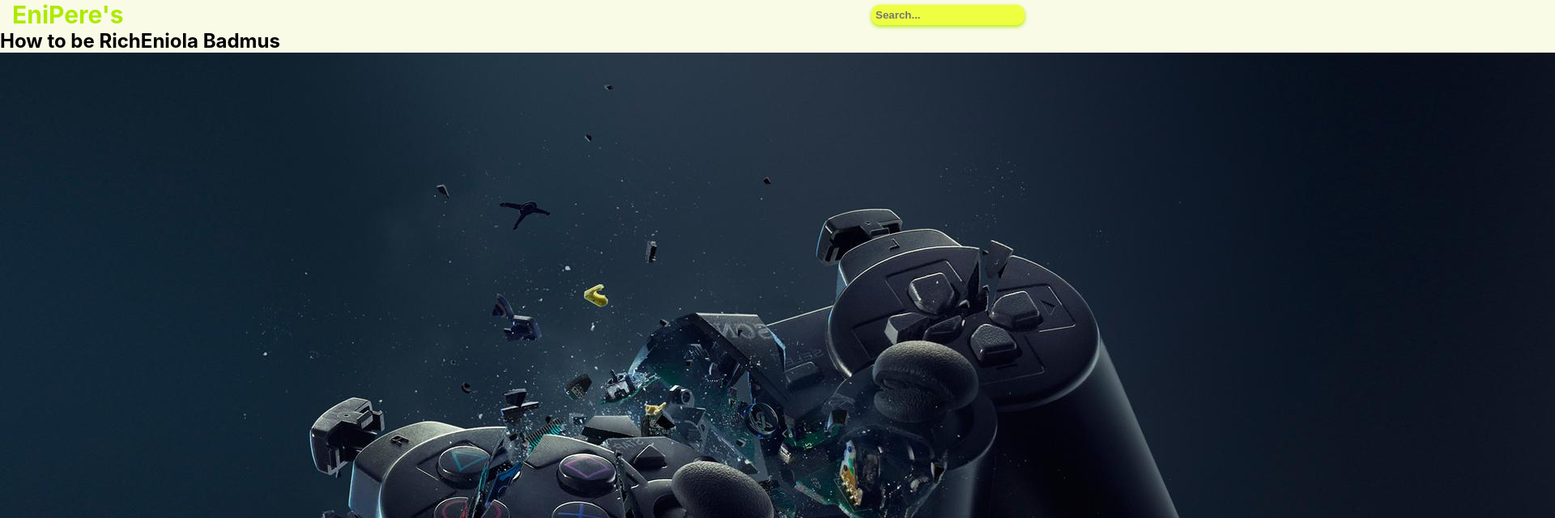
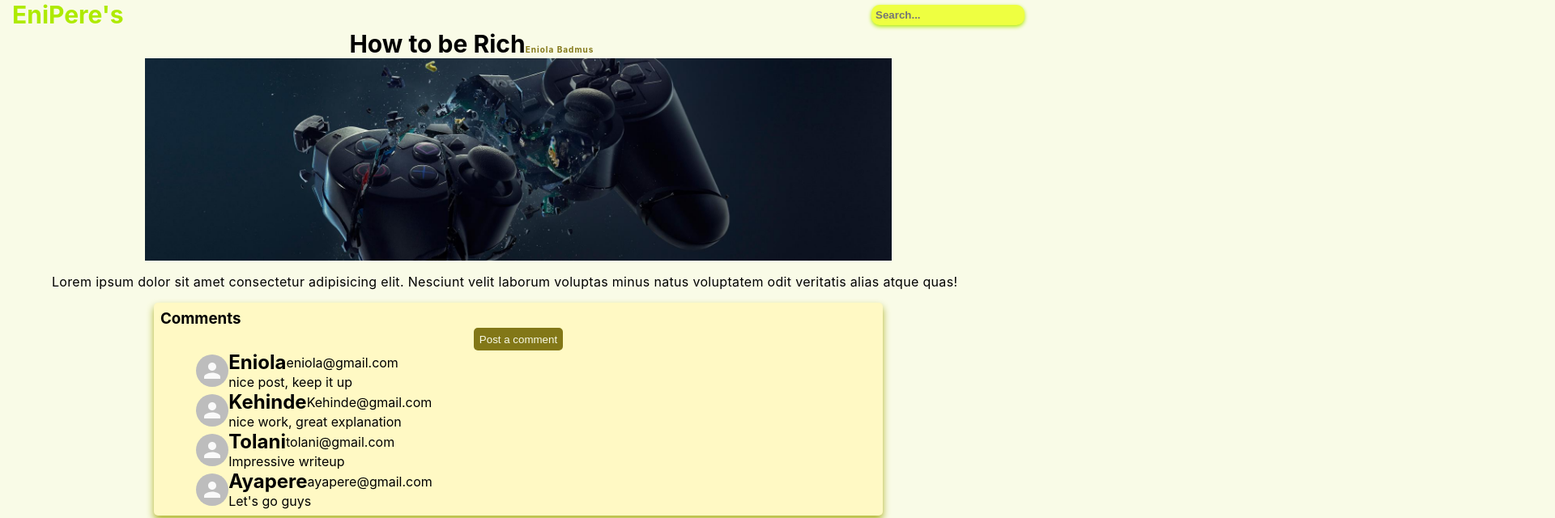
Before and after one commit to kehindeojapa-dev/enipere-frontend, a React app: page / in a window 1280 px wide. Shown: the top 640 px of the page at 81% size, 1920 px wide, since content can reach past the window. Built offline with nearby package versions, Linux system fonts and the light colour scheme.

Commit message:
done with post page, working currently on the comment section

```diff
--- a/src/Components/Post.js
+++ b/src/Components/Post.js
@@ -1,4 +1,5 @@
-import React from "react";
+import React, { useState } from "react";
+import { Avatar } from "@material-ui/core";
 import Header from "./Header";
 import Footer from "./Footer";
 
@@ -7,22 +8,105 @@ import defaultImage from "../Images/pad.jpg";
 
 // Data import
 import Data from "../Data/sample1";
+import commentData from "../Data/comment";
 
-const Main = ({ Title, Author, Intro }) => {
+// AddComment Component
+const AddComment = () => {
+  return (
+    <>
+      <form action="#" className="commentForm">
+        <div className="row1">
+          <input
+            type="text"
+            name="name"
+            placeholder="enter name here"
+            required
+          />
+          <input
+            type="email"
+            name="email"
+            placeholder="enter valid email here"
+            required
+          />
+        </div>
+        <textarea
+          name="message"
+          cols="30"
+          rows="3"
+          placeholder="Enter your comment here"
+          required
+        ></textarea>
+        <input type="submit" value="Post comment" />
+      </form>
+    </>
+  );
+};
+
+// Comment Component
+const Comments = (props) => {
+  const Comments = props.comment;
+  return (
+    <>
+      {Comments.map((comment) => {
+        return (
+          <div key={comment.id} className="commentItem">
+            <Avatar />
+            <section>
+              <div className="commentItem-box1">
+                <h2>{comment.name}</h2>
+                <p>{comment.email}</p>
+              </div>
+              <p>{comment.message}</p>
+            </section>
+          </div>
+        );
+      })}
+    </>
+  );
+};
+
+const Main = (props) => {
+  const { Title, Author, Intro } = props.post;
+  const Comment = props.comment;
+
+  //States
+  const [switchComment, setSwitchComment] = useState(false);
+
+  //Function to toggle addComment Form
+  const toggleComment = () => {
+    if (switchComment === false) {
+      setSwitchComment(true);
+    } else {
+      setSwitchComment(false);
+    }
+  };
+
   return (
     <>
       <section className="postContainer">
-        <h1>
+        <h1 className="postContainer-title">
           {Title}
           <span>{Author}</span>
         </h1>
         {defaultImage && <img src={defaultImage} alt="post" />}
 
-        <p>{Intro}</p>
+        <section className="postContainer-message">
+          <p>{Intro}</p>
+        </section>
       </section>
 
       <section className="commentContainer">
         <h3>Comments</h3>
+        <button className="commentBtn" onClick={toggleComment}>
+          Post a comment
+        </button>
+        {switchComment && (
+          <>
+            <AddComment />
+          </>
+        )}
+
+        <Comments comment={Comment} />
       </section>
     </>
   );
@@ -32,7 +116,7 @@ const Post = () => {
   return (
     <>
       <Header />
-      <Main {...Data[0]} />
+      <Main post={Data[0]} comment={commentData} />
       <Footer />
     </>
   );
--- /dev/null
+++ b/src/Data/comment.js
@@ -0,0 +1,28 @@
+const commentData = [
+  {
+    id: 1,
+    name: "Eniola",
+    email: "eniola@gmail.com",
+    message: "nice post, keep it up",
+  },
+  {
+    id: 2,
+    name: "Kehinde",
+    email: "Kehinde@gmail.com",
+    message: "nice work, great explanation",
+  },
+  {
+    id: 3,
+    name: "Tolani",
+    email: "tolani@gmail.com",
+    message: "Impressive writeup",
+  },
+  {
+    id: 4,
+    name: "Ayapere",
+    email: "ayapere@gmail.com",
+    message: "Let's go guys",
+  },
+];
+
+export default commentData;
--- a/src/index.css
+++ b/src/index.css
@@ -300,3 +300,107 @@ body {
 .uploadForm input[type="submit"]:hover {
   background-color: var(--color5);
 }
+
+/* Post Container */
+.postContainer {
+  width: 90%;
+  margin: auto;
+}
+.postContainer-title {
+  width: 90%;
+  text-align: center;
+  font-size: 30px;
+}
+.postContainer-title span {
+  font-size: 10px;
+  color: var(--color6);
+  letter-spacing: 0.1em;
+}
+
+.postContainer img {
+  display: block;
+  width: 80%;
+  height: 250px;
+  margin: auto;
+  object-fit: cover;
+}
+
+.postContainer-message {
+  margin: 1em 0;
+  text-align: justify;
+  letter-spacing: 0.02em;
+}
+
+/* Comment Section */
+.commentContainer {
+  background-color: var(--color2);
+  width: 90%;
+  max-width: 900px;
+  margin: auto;
+  /* border: 1px solid var(--color8); */
+  border-radius: 5px;
+  padding: 0.5em 0.5em;
+  box-shadow: 0px 5px 10px 0px var(--color5);
+}
+
+.commentBtn {
+  border: none;
+  background-color: var(--color6);
+  padding: 0.5em;
+  color: var(--color1);
+  border-radius: 5px;
+  display: block;
+  margin: auto;
+}
+
+.commentForm {
+  display: flex;
+  flex-direction: column;
+  margin: 0.5em;
+}
+.commentForm input {
+  background-color: var(--color1);
+  outline-width: 0;
+  padding: 0.2em;
+  border-radius: 5px;
+  border: 1px solid var(--color5);
+}
+.commentForm textarea {
+  margin-top: 0.5em;
+  outline: none;
+  padding: 0.3em;
+  resize: none;
+  border-radius: 5px;
+  border: 1px solid var(--color5);
+}
+.commentForm input[type="submit"] {
+  margin-top: 0.5em;
+  background-color: var(--color6);
+  color: var(--color1);
+  font-weight: bold;
+  padding: 0.3em;
+  border: none;
+  transition: all 0.2s ease-in;
+}
+.commentForm input[type="submit"]:hover {
+  box-shadow: 2px 2px 5px 0px var(--color8);
+}
+
+.commentForm .row1 {
+  display: grid;
+  grid-template-columns: 1fr 1fr;
+  gap: 0.5em;
+}
+
+.commentItem {
+  width: 90%;
+  margin: auto;
+  display: flex;
+  align-items: center;
+}
+.commentItem-box1 {
+  flex: 1;
+  display: flex;
+  align-items: center;
+  justify-items: space-between;
+}
```
